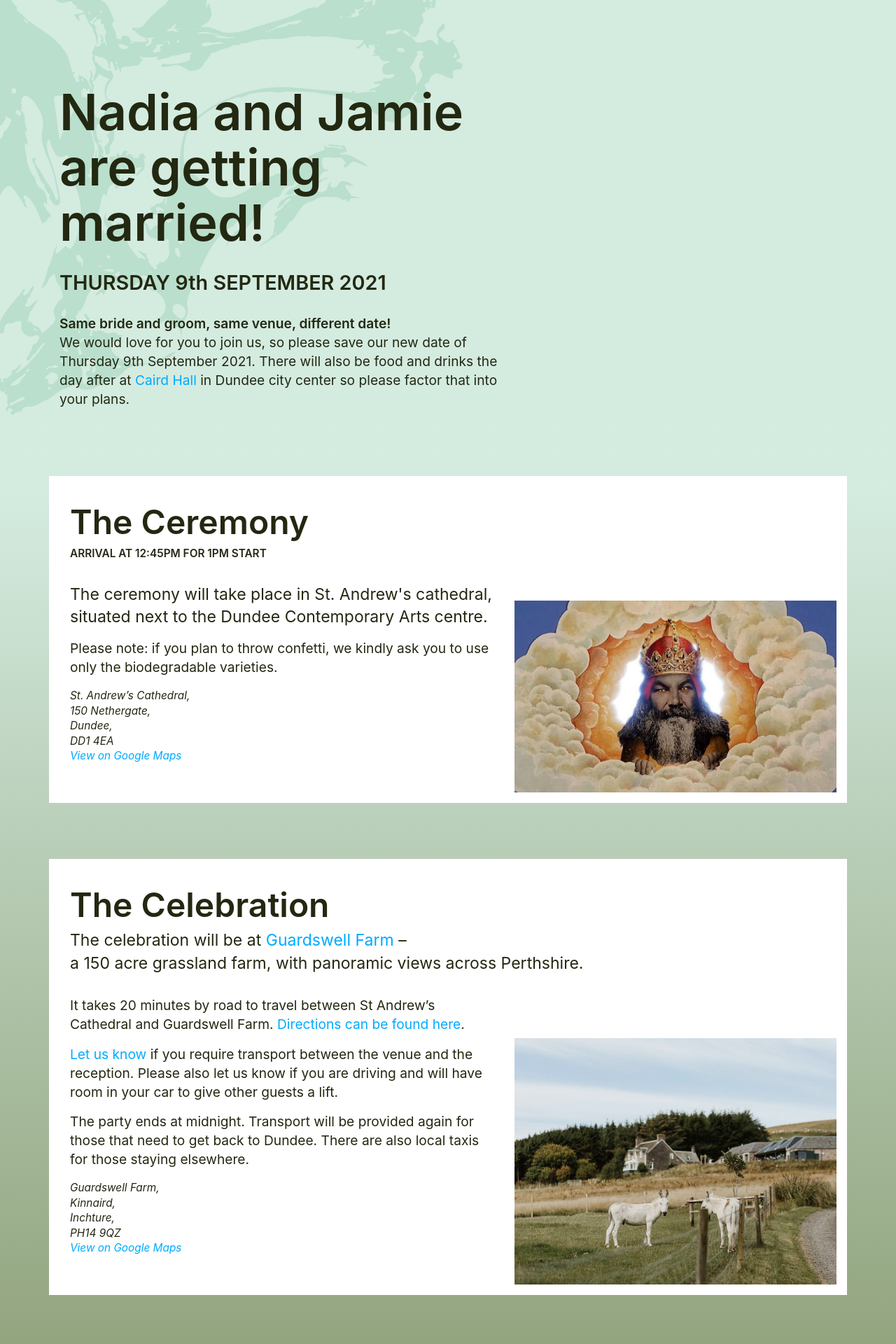
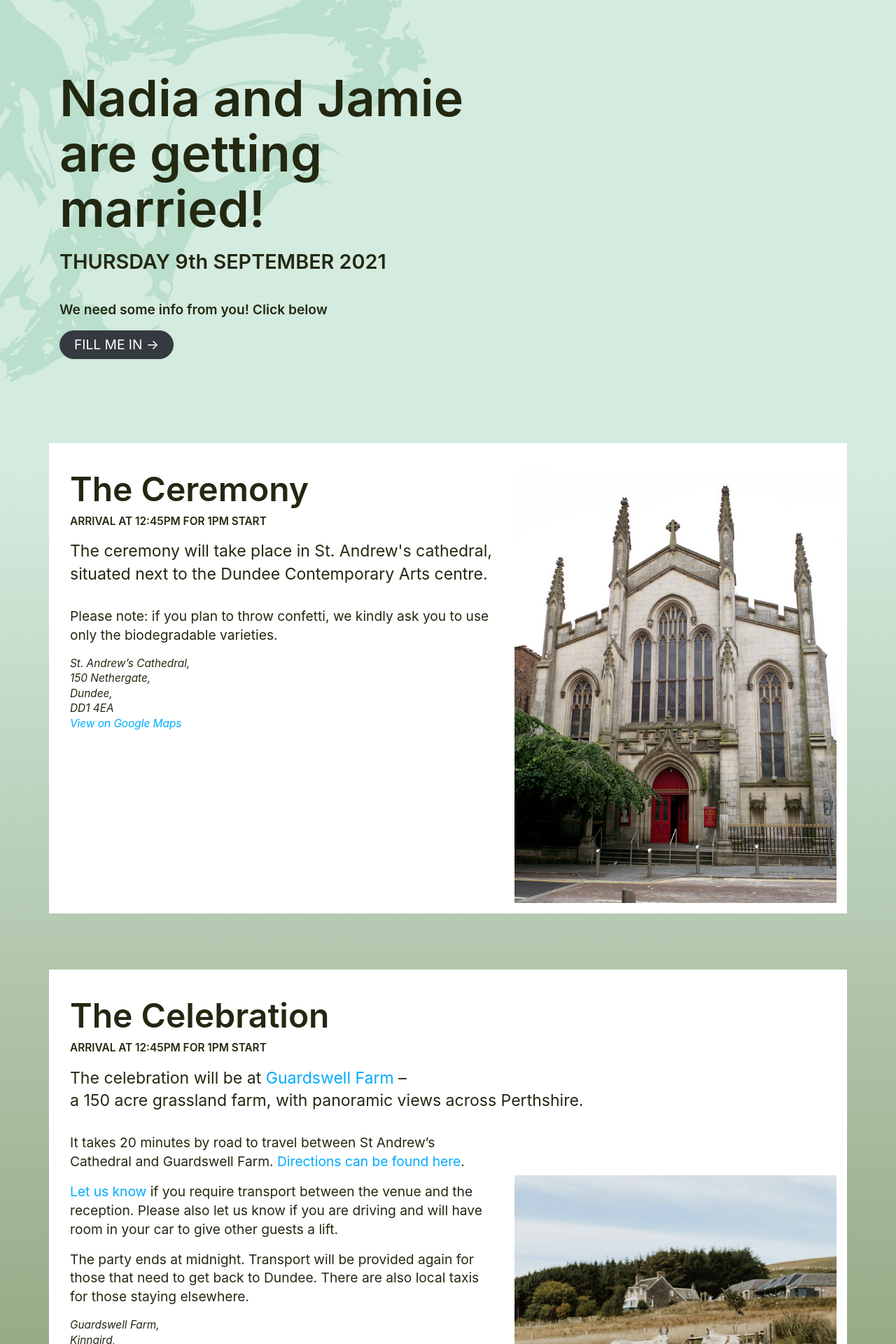
Before and after one commit to JamieRobertson/nadia-jamie, a Jekyll site: the page built from index.html, in a window 1280 px wide. Shown: the top 1920 px of the page at 70% size. Built offline with Jekyll 4.4.1, drawn with Linux system fonts in a browser that asks for light colours; nearby versions of some CDN libraries; some web fonts are replaced; some of the changed text lies outside the part shown.

Commit message:
replace image + add button

```diff
--- a/_sass/_base.sass
+++ b/_sass/_base.sass
@@ -14,7 +14,7 @@
 @import "./bootstrap-4.3.1/grid"
 // @import "./bootstrap-4.3.1/tables"
 // @import "./bootstrap-4.3.1/forms"
-// @import "./bootstrap-4.3.1/buttons"
+@import "./bootstrap-4.3.1/buttons"
 @import "./bootstrap-4.3.1/transitions"
 // @import "./bootstrap-4.3.1/dropdown"
 // @import "./bootstrap-4.3.1/button-group"
--- a/index.html
+++ b/index.html
@@ -6,22 +6,14 @@ title: "Nadia and Jamie are getting married!"
 
 <div class="bg-header">
     <section class="container">
-        <div class="row pt-120">
+        <div class="row pt-100 pb-120 pb-md-0">
             <div class="col-12 col-md-10 col-lg-7">
-                <h1 class="display-3 mb-30">Nadia and Jamie are getting married!</h1>
+                <h1 class="display-3 mb-20">Nadia and Jamie are getting married!</h1>
                 <p class="font-weight-bold">
-                    <span class="text-uppercase h4 d-block mb-30">Thursday 9<span class="text-lowercase">th</span> September 2021</span>
+                    <span class="text-uppercase h4 d-block mb-40">Thursday 9<span class="text-lowercase">th</span> September 2021</span>
                 </p>
-            </div>
-        </div>
-        <div class="row pb-120 pb-md-0">
-            <div class="col-12 col-md-10 col-lg-7">
-                <p>
-                    <span class="font-weight-bold">Same bride and groom, same venue, different date!</span>
-                    <br>
-                    We would love for you to join us, so please save our new date of Thursday 9th September 2021.
-                    There will also be food and drinks the day after at <a href="{{ site.cairdhall_url }}">Caird Hall</a> in Dundee city center so please factor that into your plans.
-                </p>
+                <p class="font-weight-bold">We need some info from you! Click below</p>
+                <a href="{{ site.survey_url }}" target="_blank" class="btn btn-dark rounded-pill text-uppercase px-20 mb-40">Fill me in &rarr;</a>
             </div>
         </div>
     </section>
@@ -30,24 +22,16 @@ title: "Nadia and Jamie are getting married!"
 <section class="bg-olive-gradient">
     <section class="container pt-sm-40 pt-md-80 pb-sm-40 pt-40 pb-md-40">
 
-        <!-- <div class="row align-items-center justify-content-between pb-sm-40 pb-md-80 pt-40 pt-md-120"> -->
-        <div class="row bg-white pt-40 pb-15">
-            <!-- <div class="col-md-12 col-lg-6 px-0 pl-md-15 d-flex align-self-stretch bg-cathedral">
-                <img src="/static/img/dundee-cathedral.jpg" class="img-fluid w-100 d-block d-lg-none">
-            </div> -->
-            <!-- <div class="col-md-12 col-lg-6 bg-white py-30 p-md-30"> -->
-            <div class="col-12 px-md-30">
+        <div class="row pt-40 bg-white">
+            <div class="col-md-12 col-lg-7 px-md-30 pb-30 pb-lg-40">
                 <h2 class="h1">The Ceremony</h2>
                 <p class="text-uppercase font-weight-bold small">
                     Arrival at 12:45pm for 1pm start
                 </p>
-            </div>
-        </div>
-        <div class="row align-items-center bg-white">
-            <div class="col-md-12 col-lg-7 px-md-30 pb-30 pb-lg-40">
                 <p class="text-lg">
                     The ceremony will take place in St. Andrew's cathedral, situated next to the Dundee Contemporary Arts centre.
                 </p>
+                <div class="pb-15"></div>
                 <p>
                     Please note: if you plan to throw confetti, we kindly ask you to use only the biodegradable varieties.
                 </p>
@@ -61,17 +45,21 @@ title: "Nadia and Jamie are getting married!"
             </div>
             <div class="col-md-12 col-lg-5 px-0 d-lg-flex align-self-lg-stretch align-items-lg-end">
                 <div class="mb-xl-15 mr-xl-15">
-                    <img src="/static/img/god.jpg" class="d-block w-100 h-auto">
+                    <img src="/static/img/dundee-cathedral-outside.jpg" class="d-block w-100 h-auto">
                 </div>
             </div>
         </div>
 
-        <div class="row bg-white pt-40 pb-15 mt-40 mt-md-80">
+        <div class="row bg-white pt-40 mt-40 mt-md-80">
             <div class="col-12 px-md-30">
                 <h2 class="h1">The Celebration</h2>
+                <p class="text-uppercase font-weight-bold small">
+                    Arrival at 12:45pm for 1pm start
+                </p>
                 <p class="text-lg">
                     The celebration will be at <a href="https://www.instagram.com/guardswellfarm/" target="_blank">Guardswell Farm</a> &ndash; <br class="d-none d-lg-block"> a 150 acre grassland farm, with panoramic views across Perthshire.
                 </p>
+                <div class="pb-15"></div>
             </div>
         </div>
         <div class="row align-items-center bg-white">
@@ -81,7 +69,7 @@ title: "Nadia and Jamie are getting married!"
                     <a href="{% link directions.html %}" target="_blank">Directions can be found here</a>.
                 </p>
                 <p>
-                    <a href="mailto:{{ site.email }}">Let us know</a> if you require transport between the venue and the reception.
+                    <a href="{{ site.survey_url }}" target="_blank">Let us know</a> if you require transport between the venue and the reception.
                     Please also let us know if you are driving and will have room in your car to give other guests a lift.
                 </p>
                 <p>
@@ -109,7 +97,7 @@ title: "Nadia and Jamie are getting married!"
             <div class="col-md-12 col-lg-7 py-30 p-md-30 pb-lg-40 pt-lg-15">
                 <h4>Dress code</h4>
                 <p>
-                    Scottish summer wedding, with suits or kilts for the men. Wear whatever makes you feel happy and comfortable (but bear in mind that fashion graduates will be attending, and judging you).
+                    Scottish summer wedding, with suits or kilts for the men. Wear whatever makes you feel happy and comfortable.
                 </p>
 
                 <h4>Scran</h4>
@@ -118,8 +106,8 @@ title: "Nadia and Jamie are getting married!"
                 </p>
 
                 <p>
-                    There will be a vegetarian or a meaty option, so please <a href="mailto:{{ site.email }}">contact us</a> to let us know which one you prefer.
-                    <span class="font-weight-bold">If you have any specific allergies or dietary requirements that we should be aware of please also let us know.</span>
+                    There will be a vegetarian or a meaty option, so please <a href="{{ site.survey_url }}" target="_blank">let us know using ths form</a> which one you prefer.
+                    <span class="font-weight-bold">If you have any specific allergies or dietary requirements that we should be aware of please also let us know using <a href="{{ site.survey_url }}" target="_blank">the same form</a>.</span>
                 </p>
             </div>
             <div class="col-md-12 col-lg-5 px-0 d-lg-flex align-self-lg-stretch">
@@ -269,17 +257,17 @@ title: "Nadia and Jamie are getting married!"
                     Plan to explore more of Scotland before or after our wedding? Our lovely friends, Simone and Coryn, have curated this travel guide, showcasing the best of what bonnie Scotland has to offer.
                 </p>
                 <p>
-                    <a href="/static/pdf/Scotland_Guide_Nadia_Jamie_Wedding.pdf" target="_blank">View the travel guide here</a>
+                    <a href="/static/pdf/Scotland_Guide_Nadia_Jamie_Wedding.pdf" target="_blank">View the travel guide here &rarr;</a>
                 </p>
-
                 <div class="py-30"></div>
-
 
                 <h3>Gift List</h3>
                 <p>
-                    We don't expect a wedding gift but if you would like to give us something, we have made a gift list where you can also make a contribution to our honeymoon or make a donation to selected charities. <a href="{{ site.gift_list_url }}" target="_blank">See our gift list here</a>
+                    We don't expect a wedding gift but if you would like to give us something, we have made a gift list where you can also make a contribution to our honeymoon or make a donation to selected charities.
                 </p>
-
+                <p>
+                    <a href="{{ site.gift_list_url }}" target="_blank">See our gift list here &rarr;</a>
+                </p>
                 <div class="py-30"></div>
 
                 <h3>Day after drinks</h3>
@@ -291,20 +279,11 @@ title: "Nadia and Jamie are getting married!"
                 <!-- <p>Due to venue capacity restrictions, unfortunately we cannot welcome young guests, except newborns. We hope you understand.</p> -->
             </div>
         </div>
-
-
     </section>
 
-        <!-- <div class="embed-responsive"> -->
-            <iframe src="https://www.google.com/maps/d/u/0/embed?mid=1H7qaB5AxBsagY4TTHvt8XX5JfBfM6jUN" style="border:0" class="w-100" loading="lazy" allowfullscreen height="480"></iframe>
-        <!-- </div> -->
-
-<!-- <iframe src="https://www.google.com/maps/embed?pb=!1m18!1m12!1m3!1d16287.234263843444!2d18.031683547012733!3d59.31785525942692!2m3!1f0!2f0!3f0!3m2!1i1024!2i768!4f13.1!3m3!1m2!1s0x465f77c45eccf1f5%3A0x1718e7f3fb649017!2sHornsbruksgatan+23%2C+117+34+Stockholm!5e0!3m2!1sen!2sse!4v1421798741429" width="100%" height="500" frameborder="0" class="aboutus-map" style="border:0; height: 50vh; max-height: 500px;"></iframe> -->
-
+    <iframe src="https://www.google.com/maps/d/u/0/embed?mid=1H7qaB5AxBsagY4TTHvt8XX5JfBfM6jUN" class="w-100 d-block border-0" loading="lazy" allowfullscreen height="480"></iframe>
 
 </div>
-
-
 
 <div class="py-0 py-md-80">
     <section class="container">
```
Also changed, not shown: static/img/dundee-cathedral-outside.jpg (added).
